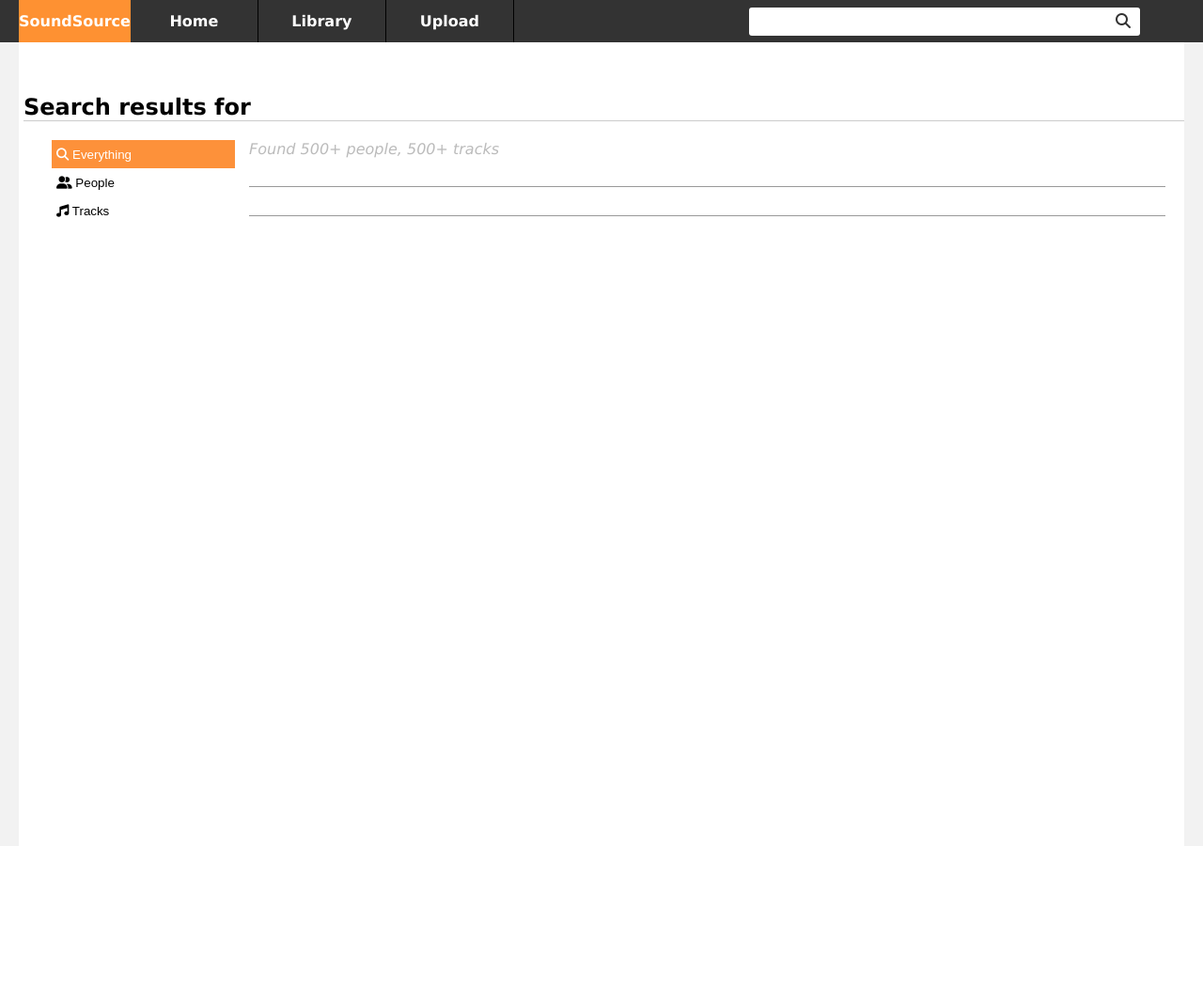
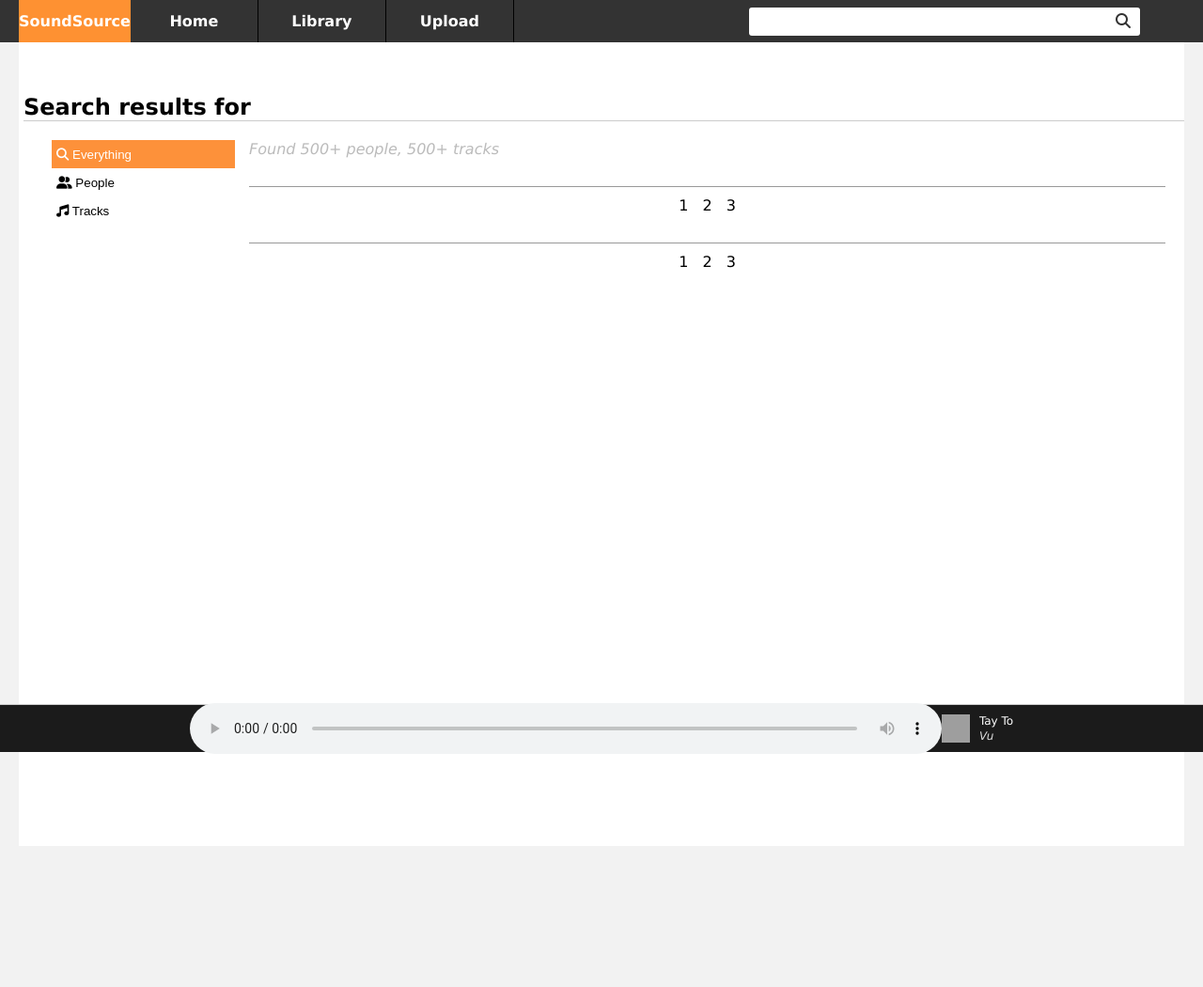
Before and after one commit to pum-k/sound-source, a PHP site: page /sound-source/search.php in a window 1280 px wide. Shown: the whole page at 94% size. Before the commit the page ends 900 px from the top, so only its background shows below. Run offline with PHP 8.4, Linux system fonts and the light colour scheme; data that the repository does not hold is empty; some libraries are stand-ins or nearby versions; grey boxes are pictures that could not be loaded.

Commit message:
commit to pull

```diff
--- a/client/handle-search.php
+++ b/client/handle-search.php
@@ -6,7 +6,7 @@
     $artist;
     $valueSearch = '%'.$_POST['search'].'%';
     $_SESSION['search'] = $_POST['search'];
-    $sqlTracks = "select baihat_ten,baihat_url,baihat_image, tacgia_ten FROM baihat as b inner join tacgia as t WHERE b.baihat_ten like '".$valueSearch."' and b.tacgia_id = t.tacgia_id";
+    $sqlTracks = "select baihat_ten,baihat_url,baihat_image, tacgia_ten FROM baihat as b inner join tacgia as t WHERE b.baihat_ten like '".$valueSearch."' and b.tacgia_id = t.tacgia_id and b.baihat_congkhai = 1";
     $resultTracks = mysqli_query($conn, $sqlTracks);
     $i = 0;
     if($resultTrack = mysqli_fetch_all($resultTracks)){
--- a/client/search.css
+++ b/client/search.css
@@ -74,8 +74,13 @@ body {
 
 .people-name {
   font-size: 16px;
+  cursor: pointer;
 }
-
+.people-name:hover {
+  /* background-color: red;
+   */
+   text-decoration: underline;
+}
 .info i {
   font-size: 13px;
   color: #aaa;
@@ -86,15 +91,28 @@ body {
   padding: 10px 0;
   margin: 10px 0;
   align-items: center;
+  cursor: pointer;
 }
-
+.song:hover{
+ text-decoration: underline;
+}
 .song .avatar {
   width: 160px;
   height: 160px;
   background-color: brown;
   background-size: cover !important;
 }
-
+#index_music {
+  text-align: center;
+}
+#index_music li {
+  display: inline ;
+  padding: 2px 5px;
+}
+#index_music li:hover {
+  background-color: orange;
+  cursor: pointer;
+}
 .artist {
   font-size: 14px;
   color: #aaa;
@@ -128,3 +146,48 @@ body {
   border-bottom: 15px solid transparent;
   display: none;
 }
+
+
+
+.play {
+  font-size: 40px;
+  color: #fff;
+  position: absolute;
+  top: 40%;
+  right: 41%;
+  z-index: 1;
+  opacity: 0;
+  transition: 0.3s;
+  display: none;
+  pointer-events: none;
+}
+
+.player {
+  height: 50px;
+  width: 100%;
+  position: fixed;
+  bottom: 0;
+  border-top: 1px solid #ccc;
+  display: flex;
+  justify-content: center;
+  background-color: #1b1b1b;
+  align-items: center;
+}
+
+.player > audio {
+  width: 800px;
+}
+
+.player-info {
+  color: white;
+  margin-left: 10px;
+  font-size: 12px;
+  line-height: 16px;
+}
+
+.player-img {
+  background-image: url("https://i1.sndcdn.com/artworks-voe0CibrOPXN3rnt-2xSpZA-t200x200.jpg");
+  height: 30px;
+  width: 30px;
+  background-size: cover;
+}
--- a/client/search.php
+++ b/client/search.php
@@ -32,9 +32,9 @@
     </div>
   </div>
 
-  <div class="ctn-main">
+  <div class="ctn-main" style="margin-bottom: 150px;">
     <div class="value">
-      <h2>Search results for
+      <h2 class="found-results">Search results for
       </h2>
     </div>
     <div class="results">
@@ -61,10 +61,18 @@
         </ul>
       </div>
       <div class="search-item">
-        <i class="total-search">Found 500+ people, 500+ tracks</i>
+        <i class="total-search">
+          <div class="found-peoples" style="display:inline">
+            Found 500+ people,
+          </div>
+          <div class="found-tracks" style="display:inline">
+            500+ tracks
+          </div>
+        </i>
         <div class="ctn-search-item" id="renderPeople">
           <?php
           require './connection.php';
+          $countPeople = 0;
           $conn = openCon();
           mysqli_set_charset($conn, 'utf8');
           if (isset($_REQUEST['value'])) {
@@ -79,50 +87,106 @@
               echo   "<i>10 tracks</i>";
               echo   "</div>";
               echo "</div>";
+              $countPeople++;
+              if ($countPeople >= 5) {
+                break;
+              }
             }
           }
           ?>
         </div>
+        <div id="div_index_People">
+          <ul id="index_music">
+            <li value="1" onclick="changePagePeople(this.value)">1</li>
+            <li value="2" onclick="changePagePeople(this.value)">2</li>
+            <li value="3" onclick="changePagePeople(this.value)">3</li>
+          </ul>
+        </div>
         <div class="ctn-search-item" id="renderSong">
+
           <?php
+          $newCount = 0;
+          if (isset($_REQUEST['value'])) {
             $query = "select baihat_ten,baihat_url,baihat_image, tacgia_ten FROM baihat as b inner join tacgia as t WHERE b.baihat_ten like '$value' and b.tacgia_id = t.tacgia_id";
             $result = mysqli_query($conn, $query);
             while ($row = $result->fetch_assoc()) {
-            echo "<div class='song'>";
-            echo   "<div class='avatar' style='background-image: url(" . $row['baihat_image'] . ")'></div>";
+              echo "<div class='song' onclick='playsong(this)' value='" . $row['baihat_ten'] . "'>";
+              echo   "<div class='avatar' style='background-image: url(" . $row['baihat_image'] . ")' value='" . $row['baihat_ten'] . "'></div>";
               echo  "<div class='info'>";
-            echo  " <p>" . $row['baihat_ten'] . "</p>";
+              echo  " <p value='" . $row['baihat_ten'] . "'>" . $row['baihat_ten'] . "</p>";
               echo   "<p class='artist'>" . $row['tacgia_ten'] . "</p>";
               echo " </div>";
+              echo "<div class='valuebaihat' hidden=true>" . $row['baihat_url'] . " </div>";
+              echo "<div class='urlbaihat' hidden=true>" . $row['baihat_image'] . " </div>";
               echo "</div>";
+              $newCount++;
+              if ($newCount >= 5) {
+                break;
+              }
+            }
           }
           ?>
+        </div>
+        <div id="div_index_Song">
+          <ul id="index_music">
+            <li value="1" onclick="changePageSong(event)">1</li>
+            <li value="2" onclick="changePageSong(event)">2</li>
+            <li value="3" onclick="changePageSong(event)">3</li>
+          </ul>
         </div>
       </div>
     </div>
   </div>
+
 </body>
+<div class="player">
+  <audio controls class="song_audio" autoplay>
+    <source src="./static/audio/Rapitalove EP- Tay To - RPT MCK x RPT PhongKhin (Prod. by RPT PhongKhin) by Rapital.mp3" type="audio/mp3" />
+  </audio>
+  <div class="player-img"></div>
+  <div class="player-info">
+    <p>Tay To </p>
+    <i style="color: #ddd;">Vu</i>
+  </div>
+</div>
 <script src="https://code.jquery.com/jquery-3.6.0.js" integrity="sha256-H+K7U5CnXl1h5ywQfKtSj8PCmoN9aaq30gDh27Xc0jk=" crossorigin="anonymous">
 </script>
 <script src="https://kit.fontawesome.com/3e954ec838.js" crossorigin="anonymous"></script>
 <script>
+  function playsong(e) {
+    var playerimage = document.getElementsByClassName('player-img')[0];
+    var playerinfo = document.getElementsByClassName('player-info')[0];
+    playerimage.style.backgroundImage = "url(" + e.children[3].textContent + ")";
+    console.log(playerimage.style.backgroundImage);
+    playerinfo.children[0].textContent = e.children[0].textContent;
+    playerinfo.children[1].textContent = e.children[1].textContent;
+    var songaudio = document.getElementsByClassName('song_audio');
+    songaudio[0].children[0].src = e.children[2].textContent;
+    document.getElementsByClassName('song_audio')[0].load();
+  }
+
+
+
   function searchSong(event) {
     var song = document.getElementsByClassName('search_Song')[0];
     if (event.keyCode == 13) {
       value = song.value;
+      console.log(value);
+      let find_what = document.getElementsByClassName('found-results')[0].innerHTML = 'Search results for: ' + value;
       renderSongInfo(value);
       renderPeopleInfo(value);
     }
   }
 
   function renderPeopleInfo(value) {
+    let renderPeople = document.getElementById('renderPeople');
     var xmlhttp = new XMLHttpRequest();
     xmlhttp.onreadystatechange = async function() {
       if (this.readyState == 4 && this.status == 200) {
         let value = JSON.parse(this.responseText);
-        // console.log(value);
+        console.log(value);
+        let found_tracks = document.getElementsByClassName('found-peoples')[0].innerHTML = 'Found ' + value.length + ' People, ';
         if (value.length > 0) {
-          let renderPeople = document.getElementById('renderPeople');
           renderPeople.innerHTML = '';
           let htmlRender;
           value.forEach(item => {
@@ -137,6 +201,8 @@
               `;
             renderPeople.innerHTML += htmlRender;
           })
+        } else {
+          renderPeople.innerHTML = 'không tìm thấy người dùng nào';
         }
       }
     };
@@ -146,11 +212,12 @@
 
   function renderSongInfo(value) {
     var xmlhttp = new XMLHttpRequest();
+    let renderSong = document.getElementById('renderSong');
     xmlhttp.onreadystatechange = async function() {
       if (this.readyState == 4 && this.status == 200) {
         let value = JSON.parse(this.responseText);
+        let found_tracks = document.getElementsByClassName('found-tracks')[0].innerHTML = 'Found ' + value.length + ' Tracks';
         if (value.length > 0) {
-          let renderSong = document.getElementById('renderSong');
           renderSong.innerHTML = '';
           let htmlRender;
           value.forEach(item => {
@@ -165,57 +232,21 @@
               `;
             renderSong.innerHTML += htmlRender;
           })
+        } else {
+          renderSong.innerHTML = 'không có bài hát nào được tìm thấy';
         }
       }
     };
     xmlhttp.open("GET", "searchSong.php?value=" + value, true);
     xmlhttp.send();
   }
-
-
-
-  //get tracks
-  // const tracks = [];
-  // let getTracks = getSessionTracks[0];
-  // for (let i = 0; i < getTracks.length; i++) {
-  //   tracks.push({
-  //     "name": getTracks[i][0],
-  //     "url": getTracks[i][1],
-  //     "image": getTracks[i][2],
-  //     "artist": getTracks[i][3]
-  //   });
-  // };
-  //get artist
-
-  //render tracks
-  // const renderPeople = document.getElementById('renderSong');
-  // let htmlRender;
-  // tracks.forEach((track) => {
-  //   htmlRender = `
-  //     <div class='song'>
-  //       <div class='avatar' style="background-image: url('${track['image']}')"></div>
-  //       <div class="info">
-  //         <p>${track['name']}</p>
-  //         <p class='artist'>${track['artist']}</p>
-  //       </div>
-  //     </div>
-  //   `;
-
-  //   //render artist
-  //   // <div class='people'>
-  //   //     <div class='avatar' style="background-image: url('${track['image']}')"></div>
-  //   //     <div class="info">
-  //   //       <p>${track['name']}</p>
-  //   //       <p class='people-name'>${track['artist']}</p>
-  //   // <i>10 tracks</i>
-  //   //     </div>
-  //   //   </div>
-  //   // console.log(htmlRender);
-  //   renderPeople.innerHTML += htmlRender;
-  // });
-
+  function changePageSong(e){
+    console.log(e.target.value);
+  }
+  function changePagePeople(e){
+    console.log(e.target.value);
+  }
   const notLoggedIn = "window.location = 'http://localhost/sound-source/client/login.php'";
-  // loadUser("user", `<button onclick="${notLoggedIn}">Login</button>`);
 </script>
 
 </html>
--- a/client/searchpeople.php
+++ b/client/searchpeople.php
@@ -9,5 +9,6 @@ if (isset($_REQUEST['value'])) {
     // echo $query;
     $result = mysqli_query($conn, $query);
     $myObj = mysqli_fetch_all($result);
+
     echo json_encode( $myObj, JSON_UNESCAPED_UNICODE );
 }
```
Also changed, not shown: client/changePageSong.php (added, +10 -0 lines), client/index.php (+11 -9 lines). Lines whose indentation alone changed are shown as unchanged.
